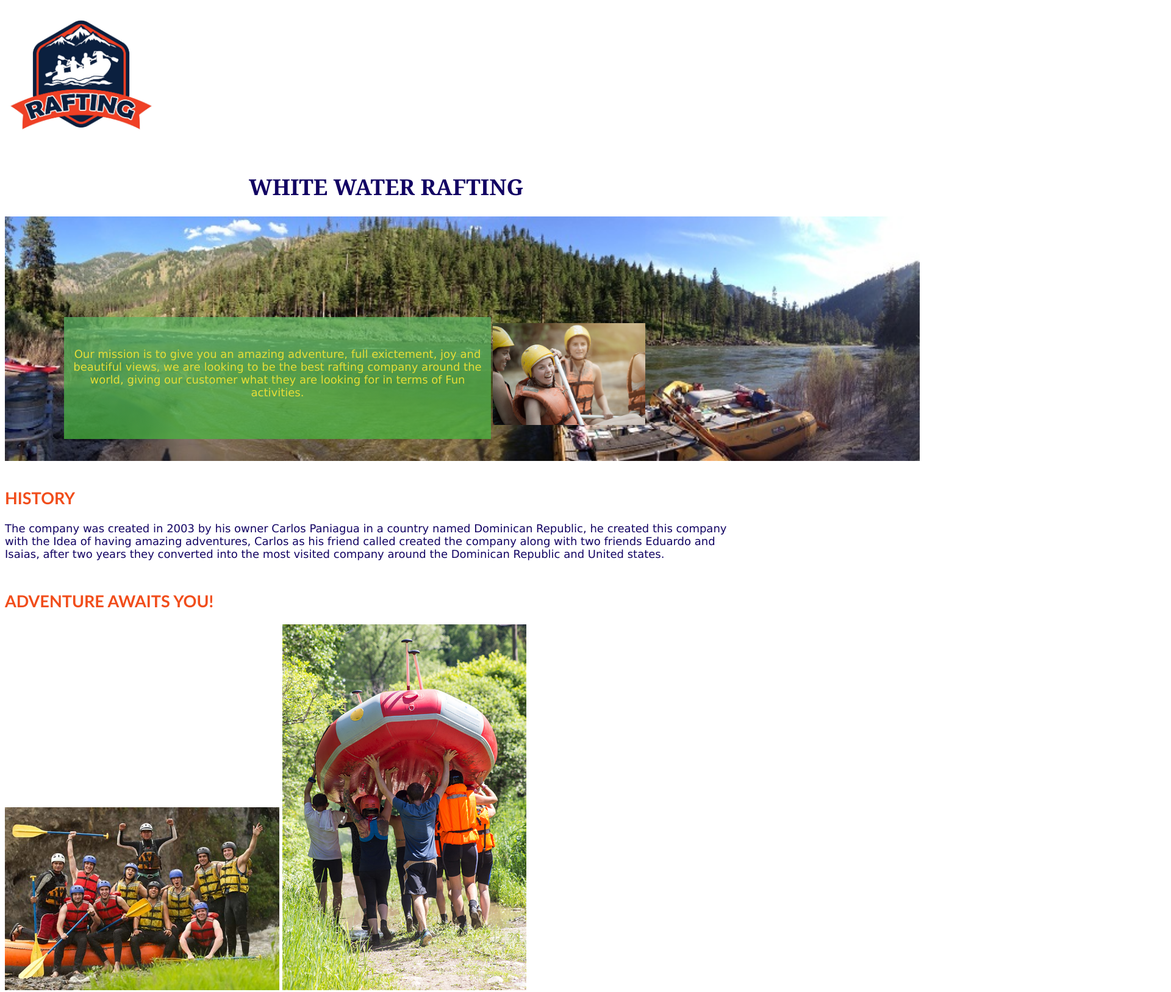
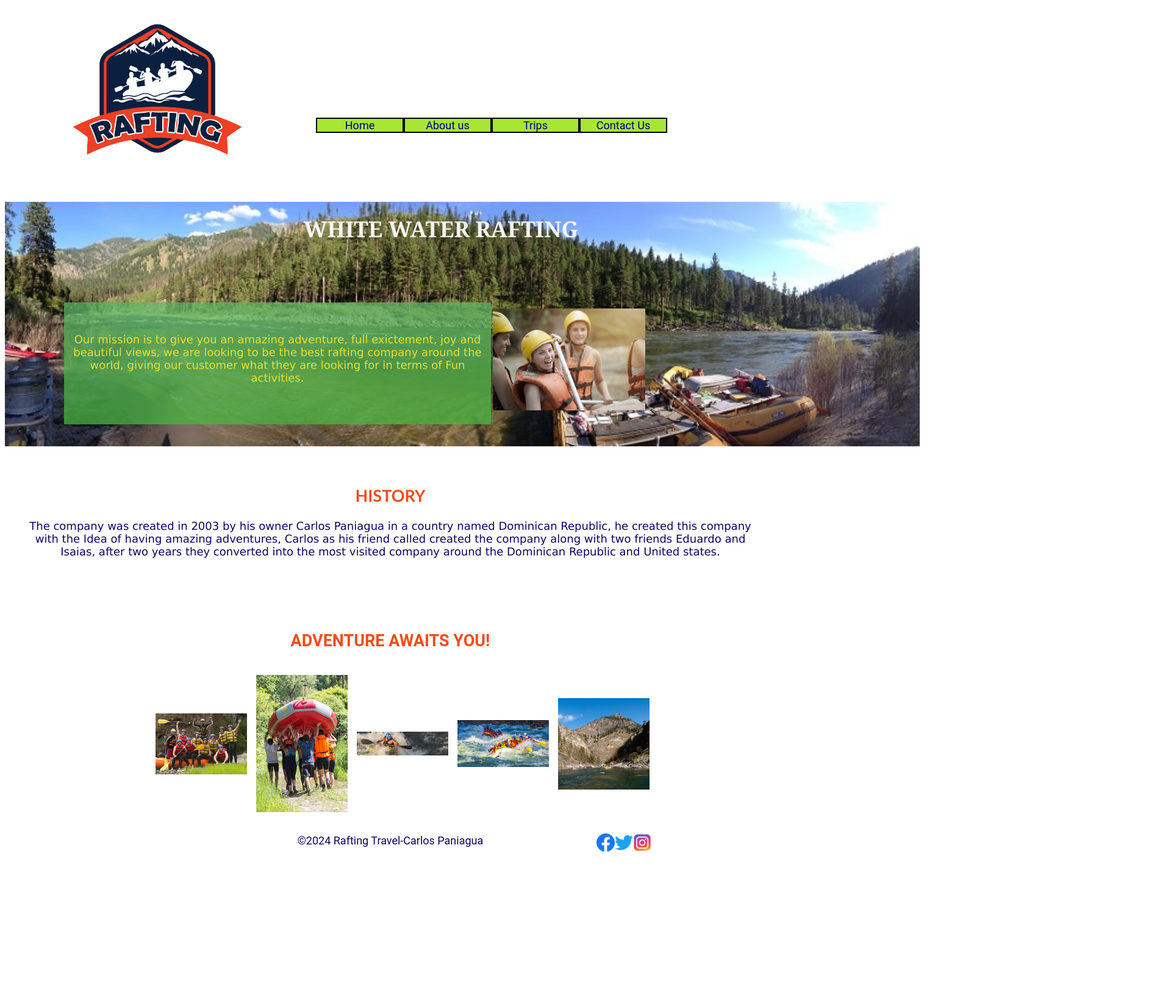
Before and after one commit to carlos992-bit/wdd130-about, a plain HTML site: page index.html in a window 1280 px wide. Shown: the part 5-1632 px from the top of the page at 61% size, 1920 px wide, since content can reach past the window. After the commit the page ends 1414 px from the top, so only its background shows below. Drawn offline with Linux system fonts and the light colour scheme.

Commit message:
first commit

```diff
--- a/index.html
+++ b/index.html
@@ -7,10 +7,24 @@
     <title>Document</title>
 </head>
 <body>
-    <header><img width="250"src="./images/rafting-logo-with-text-space-for-your-slogan-vector-23609232.jpg" alt="logo"> <nav> <a href=""></a> <a href=""></a> <a href=""></a> <a href=""></a>
-    </nav>
+    <header class="header_top">
+        <img width="300" src="./images/rafting-logo-with-text-space-for-your-slogan-vector-23609232.jpg"
+    alt="logo">
+        <nav>
+            <div class="container3">
+              <ul class="navigation">
+                <li class="nav_buttons"><a href="./index.html">Home</a></li>
+                <li class="nav_buttons"><a href="./aboutUs.html">About us</a></li>
+                <li class="nav_buttons"><a href="#">Trips</a></li>
+                <li class="nav_buttons"><a href="#">Contact Us</a></li>
+              </ul>
+            </div>
+        </nav>
+
+</header>
     <h1 class="h1">WHITE WATER RAFTING</h1>
-    <main><div class="container"><img width="1500px" src="./images/river-wide.jpeg" alt="Hero">
+    <main><div class="container"><img width="1500" src="./images/river-wide.jpeg" alt="Hero">
+
 
     </div></main>
     <div class="container2"></div>
@@ -23,31 +37,39 @@
 
 
 
+    <!--  -->
+<section class="History"><h2>HISTORY</h2>
 
-<section class="History"><h2>HISTORY</h2>
+    <p class="company">The company was created in 2003 by his owner Carlos Paniagua in a country named Dominican Republic,
+        he created this company with the Idea of having amazing adventures,
+       Carlos as his friend called created the company along with two friends Eduardo and Isaias,
+       after two years they converted into the most visited company around the Dominican Republic and United states.
+    </p>
 </section>
-<p class="company">The company was created in 2003 by his owner Carlos Paniagua in a country named Dominican Republic,
-    he created this company with the Idea of having amazing adventures,
-   Carlos as his friend called created the company along with two friends Eduardo and Isaias,
-   after two years they converted into the most visited company around the Dominican Republic and United states.
-</p>
 
-<section class="adventure"><h2>ADVENTURE AWAITS YOU!</h2> <img width="450px"src="./images/rafting59_600.jpg" alt="">
-    <img width="400"src="./images/rafting31_600.jpg" alt="">
-    <img width="400"src="./images/salmon-kayak-banner2.jpg" alt="">
-    <img width="500"src="./images/rafting12_1024.jpg" alt="">
-    <img src="./images/salmon-interest.jpg" alt=""></section>
-</header>
+<section class="offer">
+    <h2 class="pictures_title">ADVENTURE AWAITS YOU!</h2>
+<div class="container_offer">
+    <ul class="offer_images">
+    <li class="offer_images"><img class="adventure" src="./images/rafting59_600.jpg" alt=""></li>
+    <li class="offer_images"><img class="adventure" src="./images/rafting31_600.jpg" alt=""></li>
+    <li class="offer_images"><img class="adventure" src="./images/salmon-kayak-banner2.jpg" alt=""></li>
+    <li class="offer_images"><img class="adventure" src="./images/rafting12_1024.jpg" alt=""></li>
+    <li class="offer_images"><img class="adventure" src="./images/salmon-interest.jpg" alt=""></li>
+    </ul>
+</div>
+</section>
+
 
     <footer><p class="footer">©2024 Rafting Travel-Carlos Paniagua</p>
 
 <nav class="sociallinks">
     <a href="https://facebook.com">
-    <img width="30"src="./images/5296499_fb_facebook_facebook logo_icon.png" alt="Facebook"> </a>
+    <img width="30" src="./images/5296499_fb_facebook_facebook logo_icon.png" alt="Facebook"></a>
     <a href="https://twitter.com">
-    <img width="30"src="./images/5296514_bird_tweet_twitter_twitter logo_icon.png" alt="Twitter"> </a>
+    <img width="30" src="./images/5296514_bird_tweet_twitter_twitter logo_icon.png" alt="twitter"></a>
     <a href="https://instagram.com">
-    <img width="30"src="./images/6929237_instagram_icon.png" alt="Instagram"> </a>
+    <img width="30" src="./images/6929237_instagram_icon.png" alt="Instagram"></a>
     </nav></footer>
 </body>
 </html>
--- a/styles/rafting.css
+++ b/styles/rafting.css
@@ -10,40 +10,45 @@
     --nav-hoverp-background-color: #15181a;
 }
 .hero img
-    {display: block;
+    {display:block;
     width: 100%;
     height: auto;
-    position: absolute;
+    position: relative;
 }
 
-.div img {
-    position: absolute;
+.div{
+    /* position: relative; */
     top:  0px;
     left: 0px;
   }
 
   .h1 {
-    color: rgb(18, 3, 99);
+    color: rgb(244, 245, 241);
     font-family: Georgia, 'Times New Roman', Times, serif;
-    margin-left: 400px;
-    margin-top: 5px;
+    margin-left: 490px;
+    margin-top: 20px;
+    text-align: center;
+    position: absolute;
+
   }
 
   .adventure {
-    font-family: 'Trebuchet MS', 'Lucida Sans Unicode', 'Lucida Grande', 'Lucida Sans', Arial, sans-serif;
-    text-align: left;
-    color: rgb(241, 77, 27);
-    margin-top: -150px;
+    width:  150px;
+    margin: 0 5px;
+
+
+
 
   }
+
 
   body{
     font-size: 18px;
     font-family: 'Roboto', Arial, sans-serif;
     align-items: center;
-    max-width: 1200px;
-
-}
+    max-width: 1500px;
+    /* position: center; */
+   }
 
   .container-2 {
     display: flex;
@@ -83,7 +88,8 @@
 .company {
   font-family: Verdana, Geneva, Tahoma, sans-serif;
   margin-bottom: 200px;color: rgb(18, 3, 99);
-  text-align: left;
+  margin: 20px;
+
 
 }
 
@@ -91,17 +97,120 @@
 .History {
   font-family: 'Trebuchet MS', 'Lucida Sans Unicode', 'Lucida Grande', 'Lucida Sans', Arial, sans-serif;
     color: rgb(241, 77, 27);
-    margin-left: 0;
-    margin-top: 80px;
-    position: relative;
+  /* margin-left: 100px; */
+  margin-top: 100px;
+  text-align: center;
+
 
 }
 
 .paragraph-history {
     color: rgb(18, 3, 99);
-    text-align: left;
+    text-align: justify;
+   margin-left:  0px;
 }
 
 .footer {
   color: rgb(18, 3, 99);
+  text-align: center;
 }
+
+.header_top{
+  /* background-color: red; */
+  display: inline-flex;
+  align-items: center;
+  align-content: center;
+  justify-content: center;
+  padding-left: 100px;
+}
+.header {
+	margin: 1rem auto;
+	display: grid;
+	grid-template-columns: 120px 1fr 2fr;
+	align-items: flex-start;
+	border-bottom: 1px solid #ccc;
+	max-width: 1500px;
+}
+
+.container3{
+  width: 3000px;
+  /* height: 400px; */
+  display: inline-flex;
+  /* padding: 0 20px; */
+  /* background-color: rgb(255, 255, 255); */
+  /* position: relative; */
+  /* justify-content: right; */
+
+}
+.navigation {
+	flex: 1 1 100%;
+  list-style: none;
+  display: flex;
+  /* gap: 5px; */
+}
+
+nav {
+	margin-left: 50px;
+  margin-top: 80px;
+  display: flex;
+  padding: 0 20px;
+}
+.nav_buttons{
+  width: 140px;
+  border: 2px solid #000;
+  background-color: #a7e633;
+  justify-content: center;
+  margin: 0px;
+  text-align:center;
+  }
+
+.navigation a {
+	/* display: flex; */
+	color: navy;
+	padding: 20px;
+	text-decoration: none;
+
+}
+
+.navigation a:hover {
+	color: tomato;
+	font-weight: 700;
+	text-decoration: underline;
+}
+
+.pictures_title {
+  text-align: center;
+  /* margin-left: 450px; */
+  margin-top: 100px;
+  color: rgb(241, 77, 27);
+}
+
+.sociallinks {
+  margin-left: 950px;
+  margin-top: -40px;
+}
+.offer{
+  /* background-color: teal; */
+  justify-content: center;
+  justify-items: center;
+  align-items: center;
+  align-content: center;
+
+}
+.offer_images{
+gap: 5px;
+list-style: none;
+display: inline-flex;
+align-items: center;
+align-content: center;
+/* background-color: #fa9857; */
+}
+.container_offer{
+  /* align-items: center;
+  align-content: center; */
+  justify-content: center;
+  justify-items: center;
+  align-self: center;
+  /* background-color: #6c91e0; */
+  display: flex;
+}
--- a/styles/site-plan-rafting.css
+++ b/styles/site-plan-rafting.css
@@ -19,12 +19,13 @@
         max-width: 960px;
         padding: 20px;
     }
-h1, h2, h3, h4, h5, h6 {font-family: var(--heading-font);
+h1, h2, h3, h4, h5, h6 {font-family: Georgia, 'Times New Roman', Times, serif;
 color: var(--primary-color);
 }
 
 header {padding: 20px;
 background-color: var(--accent1-color);
+
 }
 
 p {padding: 25px;
--- /dev/null
+++ b/styles/styles.css
@@ -0,0 +1,91 @@
+*{
+    margin: 0;
+    padding: 0;
+    box-sizing: border-box;
+}
+body{
+    font-size: 16px;
+    font-family: 'Roboto', Arial, sans-serif;
+}
+
+nav {
+    background-color: steelblue; padding: 1rem;
+    display: flex;
+    justify-content: space-evenly; align-items: center;
+
+    }
+nav a {
+    display: block;
+    padding: 0.5rem;
+    text-decoration: none;
+    font-size: 1.2rem;
+    font-weight: 700;
+    color: #fff;
+}
+
+
+    p{
+        margin: 1rem;
+    }
+    h1 {
+    color:
+    steelblue;
+    padding: .5rem
+    }
+    main img {
+        width: 150px;
+        height: auto;
+        border: 1px solid steelblue;
+        padding: 2px;
+        box-shadow: 0 0 30px gray;
+        float: right;
+        margin: 0 0 1rem 1rem;
+    }
+
+aside {
+    width: 20em;
+    text-align: center; position: relative;
+    grid-column: 1/2;
+    grid-row: 1/2;
+}
+    aside img {
+    width: 200px;
+    height: auto;
+    position: relative;
+    }
+aside img {
+width: 200px;
+height: auto;
+}
+aside h2 {
+position: absolute;
+top: 120px;
+left: 52px;
+z-index: 1;
+}
+    footer {
+    margin-top: 1em;
+    border-top: 1px solid #000;
+    text-align: center;
+    }
+
+.box {
+    margin: 1rem;
+    border: 1px solid rgba(0,0,0,.1);
+    padding: 1rem;
+    background-color: #eee;
+    color: #000
+}
+.paragraph-aside{
+    margin: 0;
+    padding-top: 10px;
+}
+.indent{
+    padding-left: 2rem;
+    margin-top: 36px;
+}
+
+header, .grid, footer {
+    max-width: 840px;
+    margin: 0 auto;
+}
```
Also changed, not shown: images/dominican-republic.jpg (added), images/profile.jpg (added).
